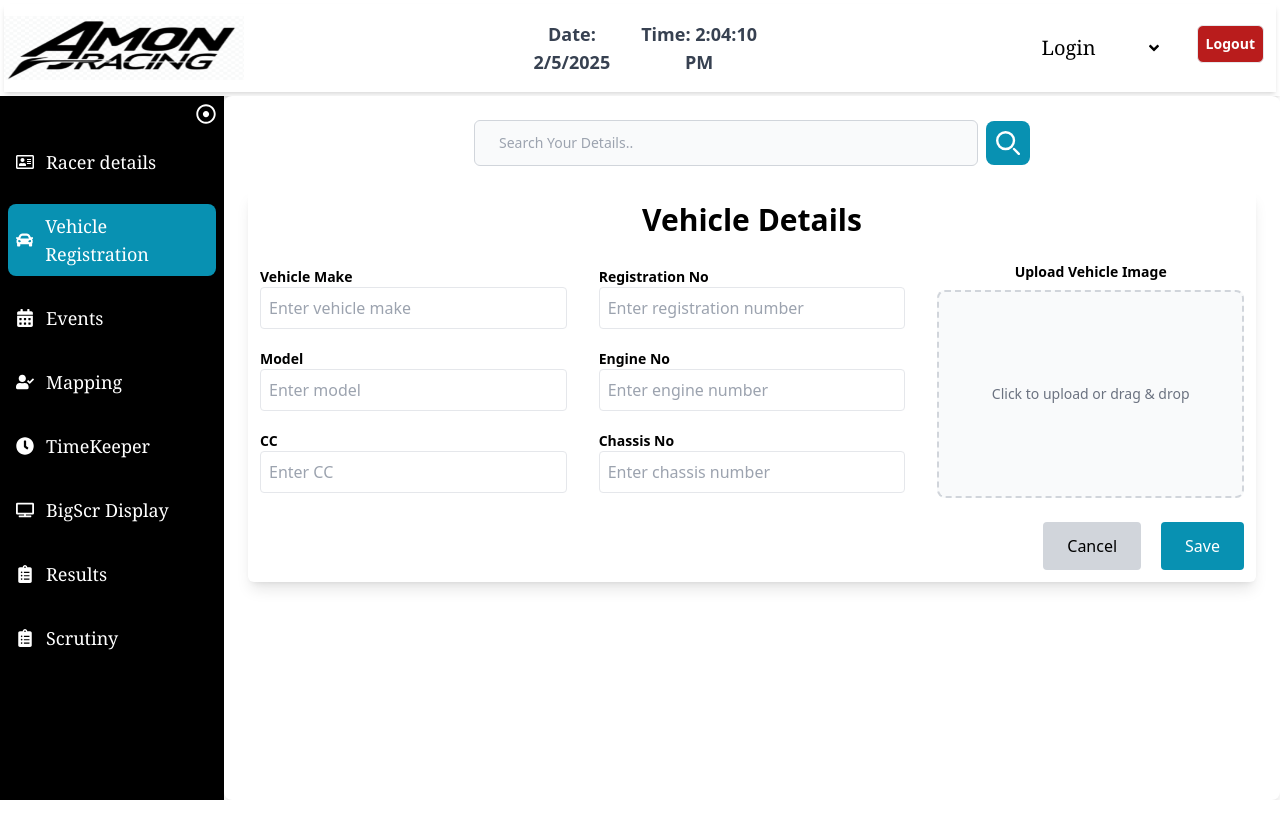
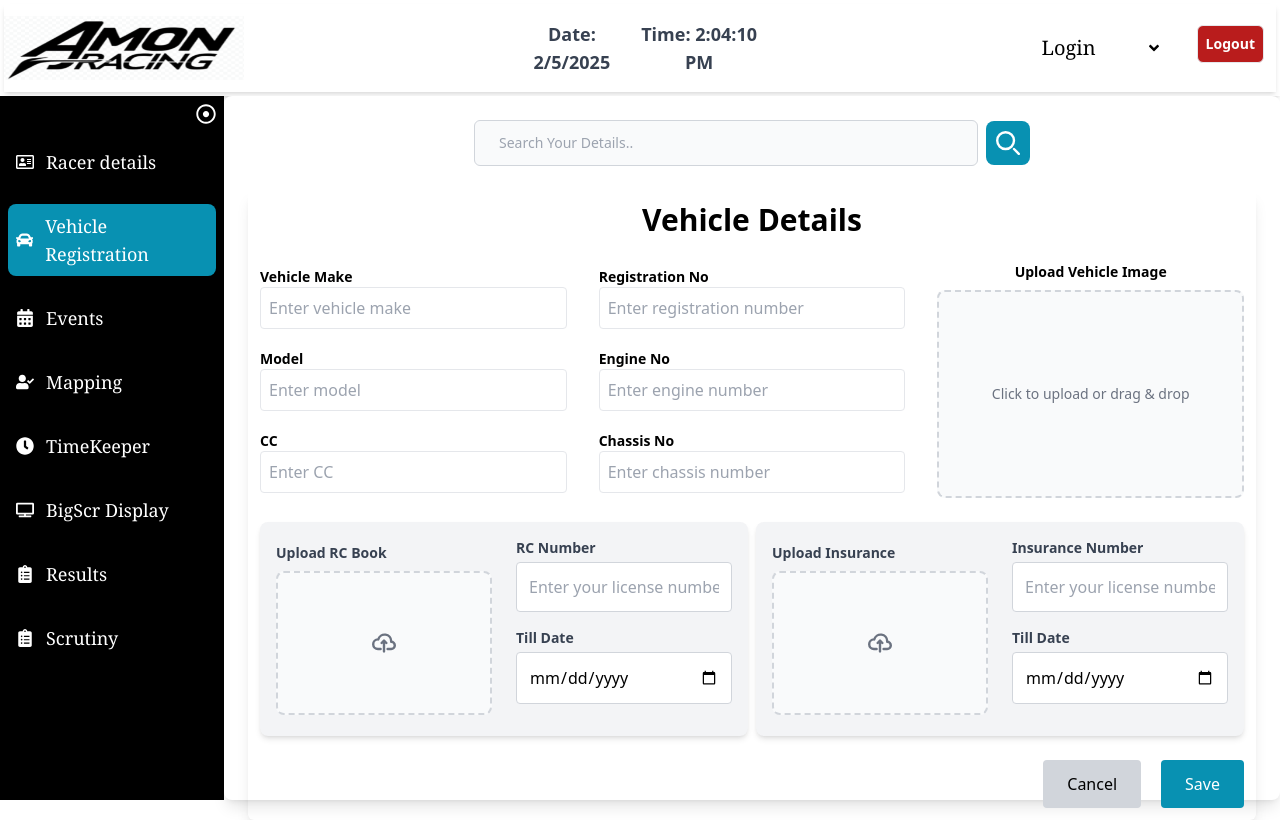
Before and after one commit to prasanthNasaka/InfinityAutomotiveUI, a React (Vite) app: page /vehicle_registration in a window 1280 px wide. Built offline with nearby package versions, Linux system fonts and the light colour scheme.

Commit message:
add documents form in vehicle details

```diff
--- a/src/Screens/Registration.jsx
+++ b/src/Screens/Registration.jsx
@@ -8,31 +8,31 @@ const Registration = () => {
   const [name, setName] = useState("");
   const [dob, setDob] = useState("");
   const [bloodGroup, setBloodGroup] = useState("");
-  const [drivingLicEnd, setDrivingLicEnd] = useState("");
-  const [fmsciLicEnd, setFmsciLicEnd] = useState("");
+  const [dlValidTill, setDlValidTill] = useState("");
+  const [fmsciValidTill, setFmsciValidTill] = useState("");
   const [phone, setPhone] = useState("");
   const [email, setEmail] = useState("");
   const [file, setFile] = useState("");
   const [upload, setUpload] = useState("");
   const [image, setImage] = useState("");
   const [error, setError] = useState("");
-  const [drivingLicNumber, setDrivingLicNumber] = useState("");
-  const [fmsciLicNumber, setFmsciLicNumber] = useState("");
+  const [dlNumb, setDlNumb] = useState("");
+  const [fmsciNumb, setFmsciNumb] = useState("");
   const [searchQuery, setSearchQuery] = useState("");
 
   const handleSave = async (e) => {
     e.preventDefault();
 
     if (
-      !name ||
+      !name.trim() ||
       !dob ||
-      !bloodGroup ||
-      !drivingLicNumber ||
-      !drivingLicEnd ||
-      !fmsciLicNumber ||
-      !fmsciLicEnd ||
-      !phone ||
-      !email
+      !bloodGroup.trim() ||
+      !dlNumb.trim() ||
+      !dlValidTill ||
+      !fmsciNumb.trim() ||
+      !fmsciValidTill ||
+      !phone.trim() ||
+      !email.trim()
     ) {
       setError("All fields are mandatory.");
       return;
@@ -50,63 +50,50 @@ const Registration = () => {
 
     setError("");
 
-    const formdata = {
-      driverId: 0,
-      driverName: name,
-      phone: Number(phone),
+    const data = {
+      drivername: name,
+      phone: parseInt(phone, 10),
       email: email,
-      fmsciNumb: Number(fmsciLicNumber),
-      fmsciValidTill: new Date(fmsciLicEnd).toISOString(),
-      dlNumb: Number(drivingLicNumber),
-      dlValidTill: new Date(drivingLicEnd).toISOString(),
-      dob: new Date(dob).toISOString(),
-      bloodGroup: bloodGroup,
-      teamMemberOf: 0,
-      driverPhoto: "",
-      dlPhoto: "",
-      fmsciLicPhoto: "",
-      status: true,
-      teamName: "",
+      fmsciNumb: parseInt(fmsciNumb, 10),
+      fmsciValidTill: fmsciValidTill,
+      dlNumb: parseInt(dlNumb, 10),
+      dlValidTill: dlValidTill,
+      dob: dob,
+      bloodgroup: bloodGroup,
+      teammemberof: 1,
     };
-
-    console.log("Submitting payload:", formdata);
+    console.log("Data being sent:", JSON.stringify(data, null, 2));
 
     try {
-      const response = await axios.post(`${BASE_URL}/api/drivers`, formdata, {
-        headers: {
-          "Content-Type": "application/json",
-        },
-      });
-
+      const response = await axios.post(
+        `${BASE_URL}/api/drivers`,
+        data
+      );
       console.log("Driver registered successfully:", response.data);
-      handleCancel();
     } catch (error) {
       console.error("Error registering driver:", error);
-      if (error.response) {
+      if (error.response && error.response.data) {
         console.error("Server response:", error.response.data);
-        setError(
-          `Error: ${error.response.data.message || "Something went wrong"}`
-        );
-      } else {
-        setError("Network error. Please check your connection.");
+        if (error.response.data.errors) {
+          console.error("Validation errors:", error.response.data.errors);
+        }
       }
     }
   };
-
   const handleCancel = () => {
     setName("");
     setDob("");
     setBloodGroup("");
-    setDrivingLicEnd("");
-    setFmsciLicEnd("");
+    setDlValidTill("");
+    setFmsciValidTill("");
     setPhone("");
     setEmail("");
     setFile("");
     setUpload("");
     setImage("");
     setError("");
-    setDrivingLicNumber("");
-    setFmsciLicNumber("");
+    setDlNumb("");
+    setFmsciNumb("");
   };
 
   return (
@@ -361,8 +348,8 @@ const Registration = () => {
                       <input
                         type="text"
                         className="w-full p-3 border border-gray-300 rounded focus:outline-none"
-                        value={drivingLicNumber}
-                        onChange={(e) => setDrivingLicNumber(e.target.value)}
+                        value={dlNumb}
+                        onChange={(e) => setDlNumb(e.target.value)}
                         placeholder="Enter your license number"
                         required
                       />
@@ -375,8 +362,8 @@ const Registration = () => {
                       <input
                         type="date"
                         className="w-full p-3 border border-gray-300 rounded focus:outline-none"
-                        value={drivingLicEnd}
-                        onChange={(e) => setDrivingLicEnd(e.target.value)}
+                        value={dlValidTill}
+                        onChange={(e) => setDlValidTill(e.target.value)}
                         required
                       />
                     </div>
@@ -443,8 +430,8 @@ const Registration = () => {
                       <input
                         type="text"
                         className="w-full p-3 border border-gray-300 rounded focus:outline-none"
-                        value={fmsciLicNumber}
-                        onChange={(e) => setFmsciLicNumber(e.target.value)}
+                        value={fmsciNumb}
+                        onChange={(e) => setFmsciNumb(e.target.value)}
                         placeholder="Enter your license number"
                         required
                       />
@@ -457,8 +444,8 @@ const Registration = () => {
                       <input
                         type="date"
                         className="w-full p-3 border border-gray-300 rounded focus:outline-none"
-                        value={fmsciLicEnd}
-                        onChange={(e) => setFmsciLicEnd(e.target.value)}
+                        value={fmsciValidTill}
+                        onChange={(e) => setFmsciValidTill(e.target.value)}
                         required
                       />
                     </div>
--- a/src/Screens/Vehicledetails.jsx
+++ b/src/Screens/Vehicledetails.jsx
@@ -229,6 +229,172 @@ const Vehicledetails = () => {
                   )}
                 </div>
               </div>
+              <div className="flex flex-col lg:flex-row gap-2">
+              <div className="bg-gray-100 p-4 rounded-lg shadow-md mt-6 w-full lg:w-1/2">
+                <div className="flex gap-6 items-center overflow-scroll">
+                  <div className="w-1/2">
+                    <label className="block text-sm font-bold text-gray-700 mb-2">
+                      Upload RC Book
+                    </label>
+                    <div className="flex items-center justify-center w-full h-36 border-2 border-gray-300 border-dashed rounded-lg cursor-pointer bg-gray-50 hover:bg-gray-100">
+                      <input
+                        type="file"
+                        accept="image/*,application/pdf"
+                        className="hidden"
+                        id="license-file-upload"
+                        // onChange={(e) => {
+                        //   setImage(e.target.files[0]);
+                        // }}
+                      />
+                      <label
+                        htmlFor="license-file-upload"
+                        className="flex flex-col items-center justify-center w-full h-full"
+                      >
+                        <svg
+                          className="w-6 h-6 text-gray-500"
+                          aria-hidden="true"
+                          xmlns="http://www.w3.org/2000/svg"
+                          fill="none"
+                          viewBox="0 0 20 16"
+                        >
+                          <path
+                            stroke="currentColor"
+                            strokeLinecap="round"
+                            strokeLinejoin="round"
+                            strokeWidth="2"
+                            d="M13 13h3a3 3 0 0 0 0-6h-.025A5.56 5.56 0 0 0 16 6.5 5.5 5.5 0 0 0 5.207 5.021C5.137 5.017 5.071 5 5 5a4 4 0 0 0 0 8h2.167M10 15V6m0 0L8 8m2-2 2 2"
+                          />
+                        </svg>
+                        {/* {image && (
+                          <img
+                            src={URL.createObjectURL(image)}
+                            alt="FMSCI License Preview"
+                            className="w-full h-full object-fill"
+                          />
+                        )} */}
+                      </label>
+                    </div>
+                    {/* {image && (
+                      <p className="text-sm text-gray-600 mt-2">
+                        File: {image.name}
+                      </p>
+                    )} */}
+                  </div>
+
+                  <div className="w-1/2">
+                    <div className="mb-4">
+                      <label className="block text-sm font-bold text-gray-700 mb-1">
+                        RC Number
+                      </label>
+                      <input
+                        type="text"
+                        className="w-full p-3 border border-gray-300 rounded focus:outline-none"
+                        // value={dlNumb}
+                        // onChange={(e) => setDlNumb(e.target.value)}
+                        placeholder="Enter your license number"
+                        required
+                      />
+                    </div>
+
+                    <div className="mb-4">
+                      <label className="block text-sm font-bold text-gray-700 mb-1">
+                        Till Date
+                      </label>
+                      <input
+                        type="date"
+                        className="w-full p-3 border border-gray-300 rounded focus:outline-none"
+                        // value={dlValidTill}
+                        // onChange={(e) => setDlValidTill(e.target.value)}
+                        required
+                      />
+                    </div>
+                  </div>
+                </div>
+              </div>
+
+              <div className="bg-gray-100 p-4 rounded-lg shadow-md mt-6 w-full lg:w-1/2">
+                <div className="flex gap-6 items-center">
+                  <div className="w-1/2">
+                    <label className="block text-sm font-bold text-gray-700 mb-2">
+                      Upload Insurance
+                    </label>
+                    <div className="flex items-center justify-center w-full h-36 border-2 border-gray-300 border-dashed rounded-lg cursor-pointer bg-gray-50 hover:bg-gray-100">
+                      <input
+                        type="file"
+                        accept="image/*,application/pdf"
+                        className="hidden"
+                        id="fmsci-file-upload"
+                        // onChange={(e) => {
+                        //   setUpload(e.target.files[0]);
+                        // }}
+                      />
+                      <label
+                        htmlFor="fmsci-file-upload"
+                        className="flex flex-col items-center justify-center w-full h-full"
+                      >
+                        <svg
+                          className="w-6 h-6 text-gray-500"
+                          aria-hidden="true"
+                          xmlns="http://www.w3.org/2000/svg"
+                          fill="none"
+                          viewBox="0 0 20 16"
+                        >
+                          <path
+                            stroke="currentColor"
+                            strokeLinecap="round"
+                            strokeLinejoin="round"
+                            strokeWidth="2"
+                            d="M13 13h3a3 3 0 0 0 0-6h-.025A5.56 5.56 0 0 0 16 6.5 5.5 5.5 0 0 0 5.207 5.021C5.137 5.017 5.071 5 5 5a4 4 0 0 0 0 8h2.167M10 15V6m0 0L8 8m2-2 2 2"
+                          />
+                        </svg>
+                        {/* {upload && (
+                          <img
+                            src={URL.createObjectURL(upload)}
+                            alt="FMSCI License Preview"
+                            className="w-full h-full object-fill"
+                          />
+                        )} */}
+                      </label>
+                    </div>
+                    {/* {upload && (
+                      <p className="text-sm text-gray-600 mt-2">
+                        File: {upload.name}
+                      </p>
+                    )} */}
+                  </div>
+
+                  <div className="w-1/2">
+                    <div className="mb-4">
+                      <label className="block text-sm font-bold text-gray-700 mb-1">
+                        Insurance Number
+                      </label>
+                      <input
+                        type="text"
+                        className="w-full p-3 border border-gray-300 rounded focus:outline-none"
+                        // value={fmsciNumb}
+                        // onChange={(e) => setFmsciNumb(e.target.value)}
+                        placeholder="Enter your license number"
+                        required
+                      />
+                    </div>
+
+                    <div className="mb-4">
+                      <label className="block text-sm font-bold text-gray-700 mb-1">
+                        Till Date
+                      </label>
+                      <input
+                        type="date"
+                        className="w-full p-3 border border-gray-300 rounded focus:outline-none"
+                        // value={fmsciValidTill}
+                        // onChange={(e) => setFmsciValidTill(e.target.value)}
+                        required
+                      />
+                    </div>
+                  </div>
+                </div>
+              </div>
+            </div>
+
 
               <div className="flex justify-end mt-6 gap-5">
                 <button
```
